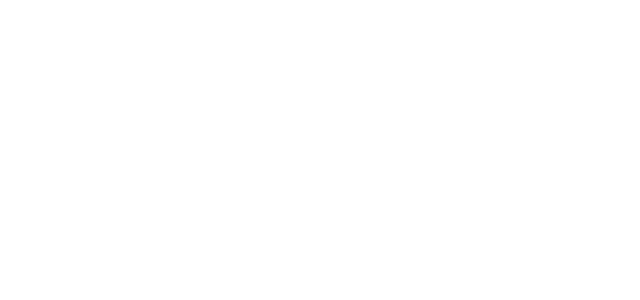
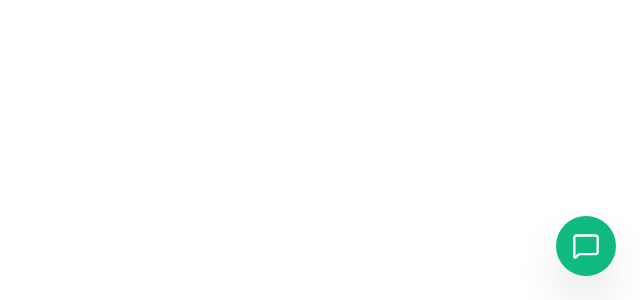
Before and after one commit to mariocazombomarketing76/solucoes-digitais-para-clinicas-medicas, a React (Vite) app: page / in a window 1280 px wide. Shown: the part 500-800 px from the top of the page, without its empty margins (640-1280 px from the left). Built offline with nearby package versions, Linux system fonts and the light colour scheme.

Commit message:
Whatsapp Link integration done

```diff
--- a/App.tsx
+++ b/App.tsx
@@ -14,13 +14,14 @@
 import Footer from './components/Footer';
 import PrivacyPolicy from './components/PrivacyPolicy';
 import TermsOfUse from './components/TermsOfUse';
+import { MessageSquare } from 'lucide-react';
 
 const App: React.FC = () => {
-  const contactLink = "https://wa.me/244923000000"; // General institutional WhatsApp format
+  const contactLink = "https://wa.me/message/5LQTAOWAHBXLG1"; // WhatsApp Business Official Link
   const [modal, setModal] = useState<'privacy' | 'terms' | null>(null);
 
   return (
-    <div className="bg-gray-50 text-gray-800 font-sans antialiased scroll-smooth">
+    <div className="bg-gray-50 text-gray-800 font-sans antialiased scroll-smooth relative">
       <main>
         {/* 1. Hero Section */}
         <Hero contactLink={contactLink} />
@@ -62,6 +63,20 @@
         onTermsClick={() => setModal('terms')}
       />
 
+      {/* Floating WhatsApp Button */}
+      <a
+        href={contactLink}
+        target="_blank"
+        rel="noopener noreferrer"
+        aria-label="Falar no WhatsApp"
+        className="fixed bottom-6 right-6 z-40 bg-emerald-500 hover:bg-emerald-600 text-white p-4 rounded-full shadow-2xl transition-all duration-300 hover:scale-110 flex items-center justify-center group"
+      >
+        <MessageSquare className="w-7 h-7" />
+        <span className="max-w-0 overflow-hidden whitespace-nowrap group-hover:max-w-xs transition-all duration-500 ease-in-out font-bold text-sm ml-0 group-hover:ml-2">
+          Falar no WhatsApp
+        </span>
+      </a>
+
       {/* Modals */}
       <AnimatePresence>
         {modal === 'privacy' && <PrivacyPolicy onClose={() => setModal(null)} />}
--- a/components/DiagnosticForm.tsx
+++ b/components/DiagnosticForm.tsx
@@ -115,7 +115,7 @@
       `- *Localização*: ${formData.cidade}\n` +
       `- *Contacto*: ${formData.telefone}\n` +
       `- *Website atual*: ${formData.website || "Não possui"}`;
-    return `https://wa.me/244923000000?text=${encodeURIComponent(text)}`;
+    return `https://wa.me/message/5LQTAOWAHBXLG1?text=${encodeURIComponent(text)}`;
   };
 
   return (
```
